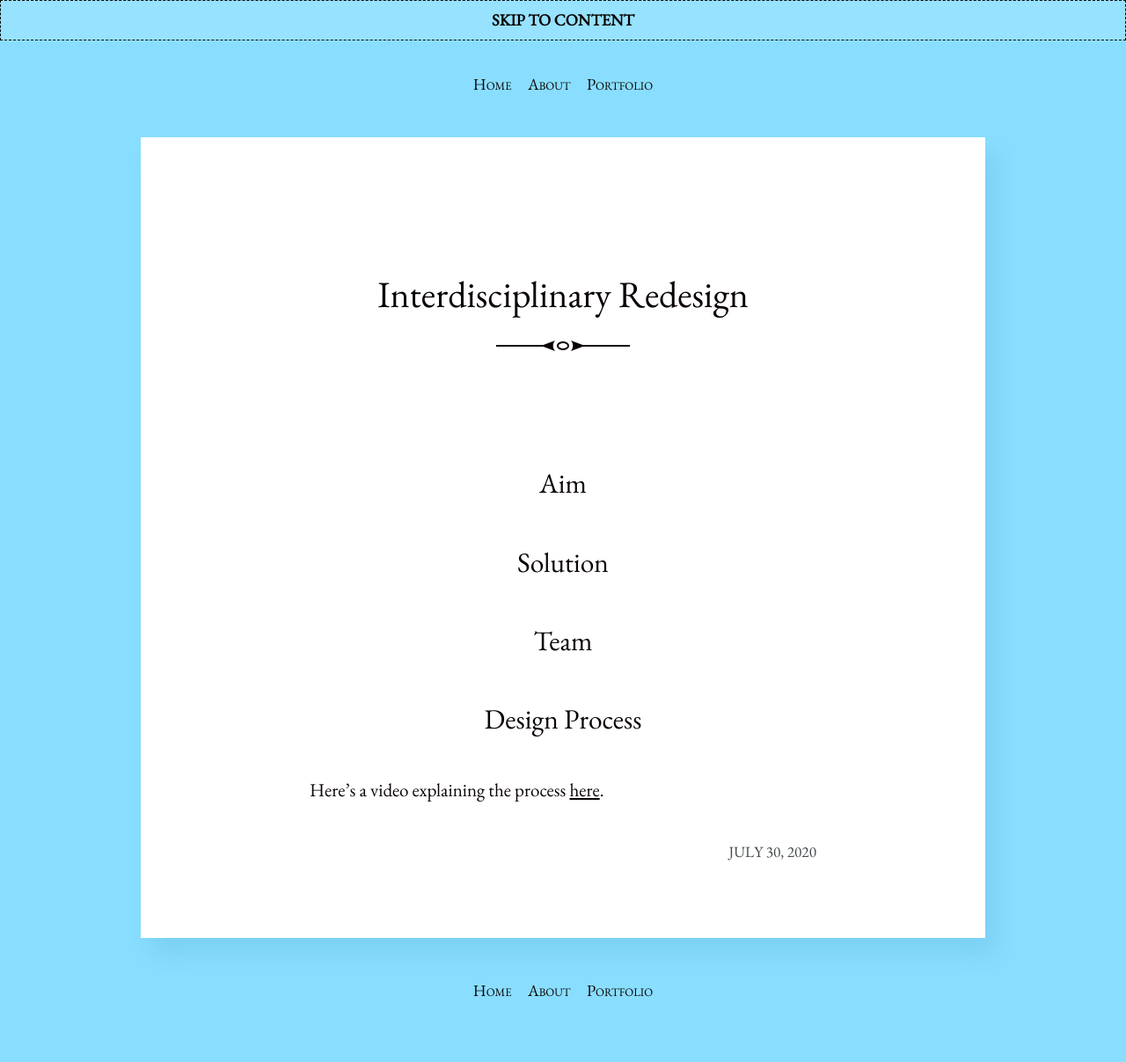
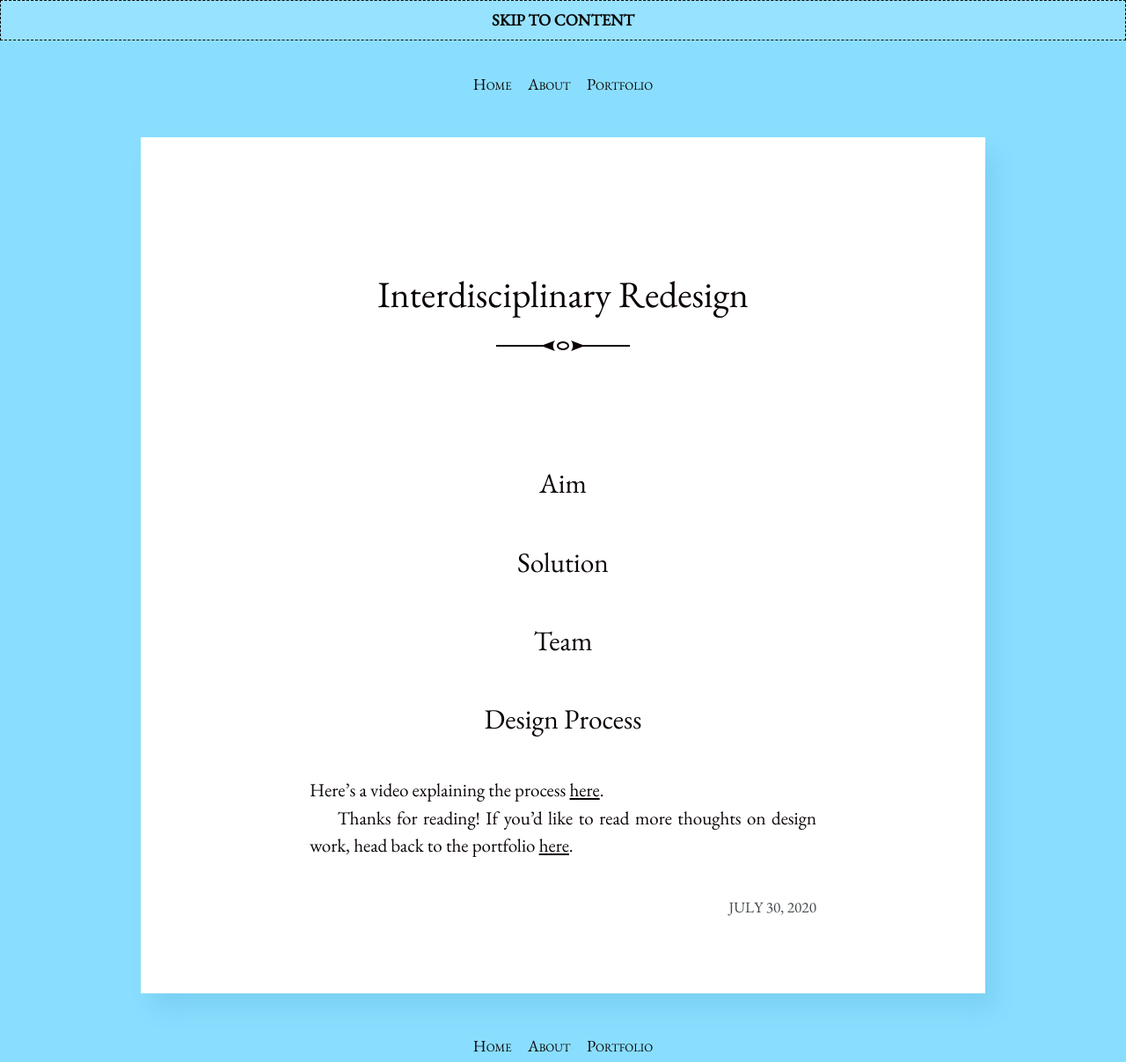
Before and after one commit to halcha/blog, a Jekyll site: the page built from _posts/2020-07-31-interdisciplinary-unit-project.markdown, in a window 1280 px wide. Shown: the whole page at 88% size. Built offline with Jekyll 4.4.1, drawn with Linux system fonts in a browser that asks for light colours; before the commit the page ends 1144 px from its top, so only the background shows below that.

Commit message:
cta added

```diff
--- a/_posts/2017-11-01-nurseconnect-project.markdown
+++ b/_posts/2017-11-01-nurseconnect-project.markdown
@@ -56,4 +56,8 @@ This feedback helped us understand we needed something that integrates into curr
 ![an insitu mockup of NurseConnect from the perspective of a Nurse](/blog/assets/images/p5-2-vad.png)
 This led to a software based approach with feedback being captured through emotional recognition software for Nurses who chose to opt-in. This was supported as it maintained the benefits of a feedback system for stress alleviation without causing any interference in a Nurse's usual workflow. At our graduation the team was awarded the HCI award for excellence in service design.
 
-Here's a video explaining the final solution [here](https://youtu.be/Yx6J1pdz-AQ).
+### Promotion
+
+We created a video explaining the final solution [here](https://youtu.be/Yx6J1pdz-AQ).
+
+Thanks for reading! If you’d like to read more thoughts on design work, head back to the portfolio [here](/).
--- a/_posts/2020-07-31-interdisciplinary-unit-project.markdown
+++ b/_posts/2020-07-31-interdisciplinary-unit-project.markdown
@@ -13,3 +13,5 @@ categories: design
 ### Design Process
 
 Here's a video explaining the process [here](https://youtu.be/SqXB4hmVizc).
+
+Thanks for reading! If you’d like to read more thoughts on design work, head back to the portfolio [here](/).
```
